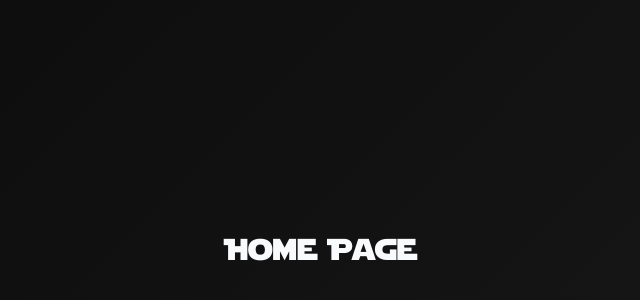
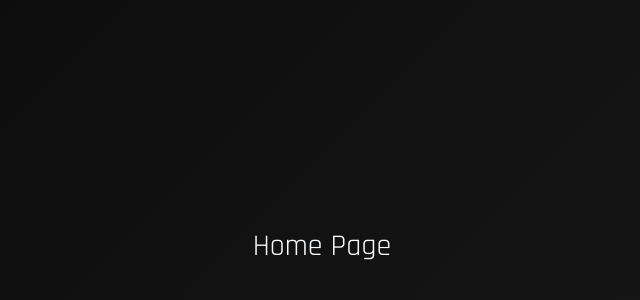
Before and after one commit to vinicius-lima-barbosa/vinicius-portfolio, a React (Vite) app: page / in a window 1280 px wide. Shown: the part 154-454 px from the top of the page, without its empty margins (318-958 px from the left). Built offline with nearby package versions, Linux system fonts and the light colour scheme.

Commit message:
fix: update font imports and styles in index.css

```diff
--- a/src/index.css
+++ b/src/index.css
@@ -1,3 +1,4 @@
+@import url('https://fonts.googleapis.com/css2?family=Orbitron:wght@400..900&family=Rajdhani:wght@300;400;500;600;700&display=swap');
 @import 'tailwindcss';
 
 * {
@@ -9,6 +10,8 @@
 @font-face {
   font-family: 'Star Jedi';
   src: url('/fonts/Starjedi.ttf') format('truetype');
+  font-weight: normal;
+  font-style: normal;
 }
 
 html,
@@ -17,7 +20,7 @@ body {
 }
 
 body {
-  font-family: 'Star Jedi', sans-serif;
+  font-family: 'Rajdhani', sans-serif;
   background: linear-gradient(135deg, #0a0a0a 0%, #1a1a1a 100%);
   color: #f8fafc;
 }
```
